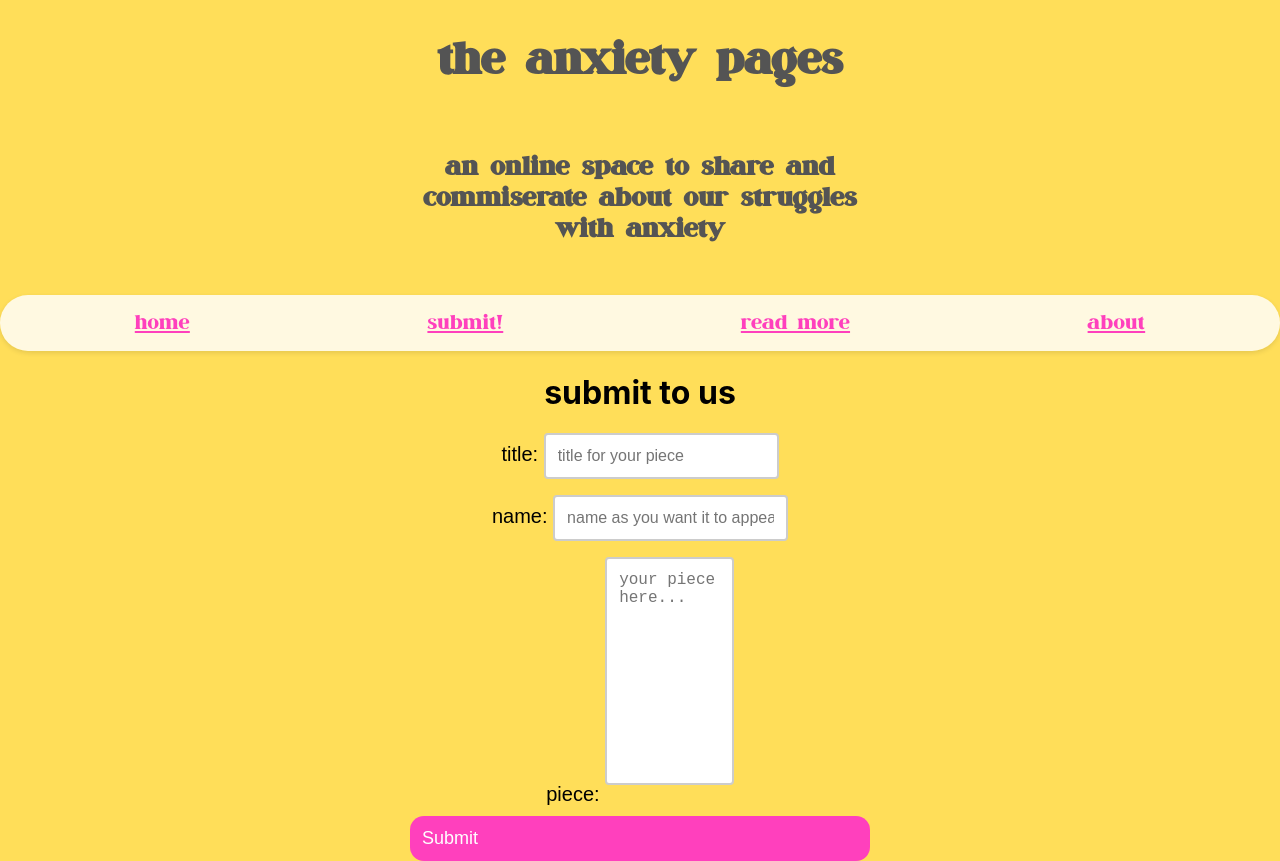
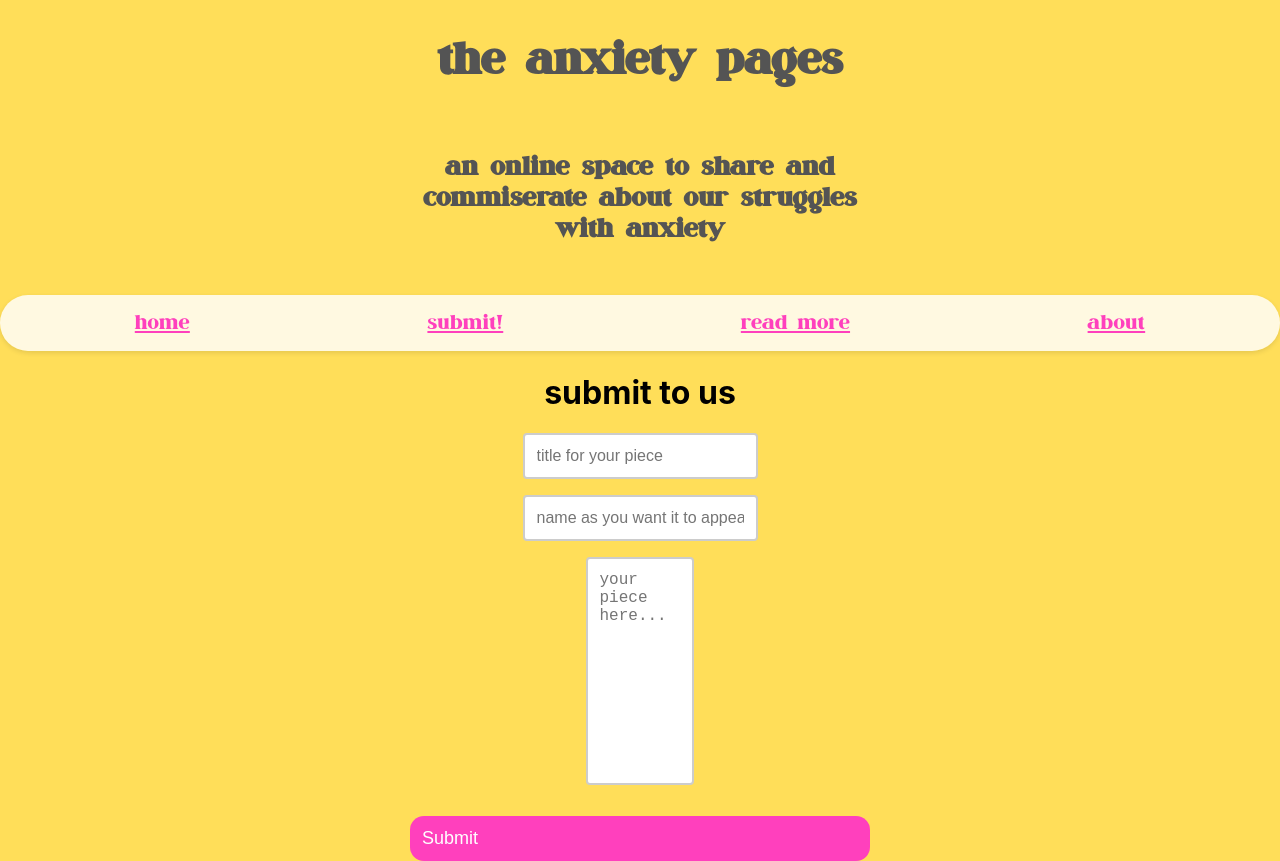
Before and after one commit to kets99/theanxietypages, a React (Create React App) app: page /submission in a window 1280 px wide. Built offline with nearby package versions, Linux system fonts and the light colour scheme; a web font is replaced by a local one.

Commit message:
Update Submit.js

```diff
--- a/src/components/Submit.js
+++ b/src/components/Submit.js
@@ -22,7 +22,7 @@ const Submit = () => {
          <div className="label2">   <h1>submit to us</h1> </div>
             <form onSubmit={handleSubmit}>
 			<div>
-        <label htmlFor="title">title: 		</label>
+        <label htmlFor="title">	</label>
         <input
           type="text"
           id="title"
@@ -33,7 +33,7 @@ const Submit = () => {
         />
       </div>
 	  		<div>
-        <label htmlFor="name">name: 		</label>
+        <label htmlFor="name">		</label>
         <input
           type="text"
           id="title"
@@ -44,7 +44,7 @@ const Submit = () => {
         />
       </div>
       <div>
-        <label htmlFor="essay">piece:		</label>
+        <label htmlFor="essay"></label>
         <textarea
           id="essay"
 		  placeholder="your piece here..."
```
